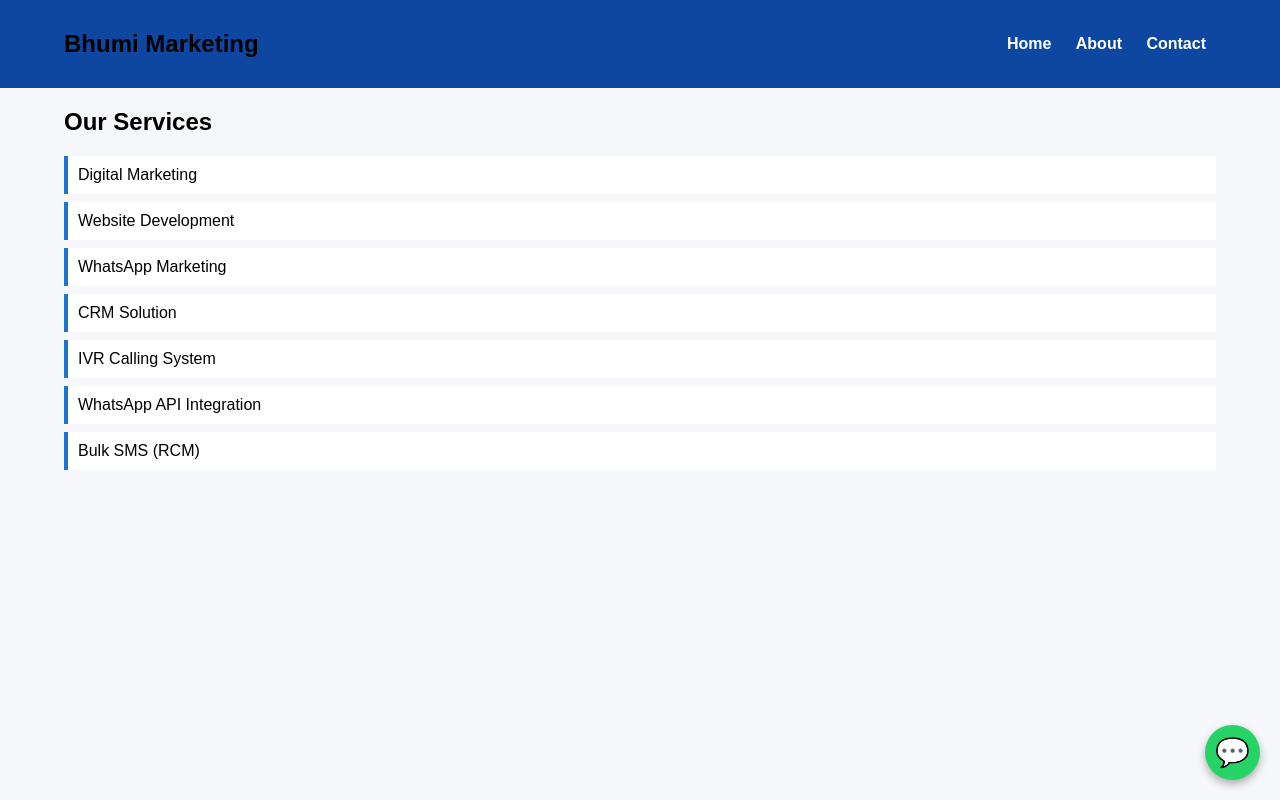
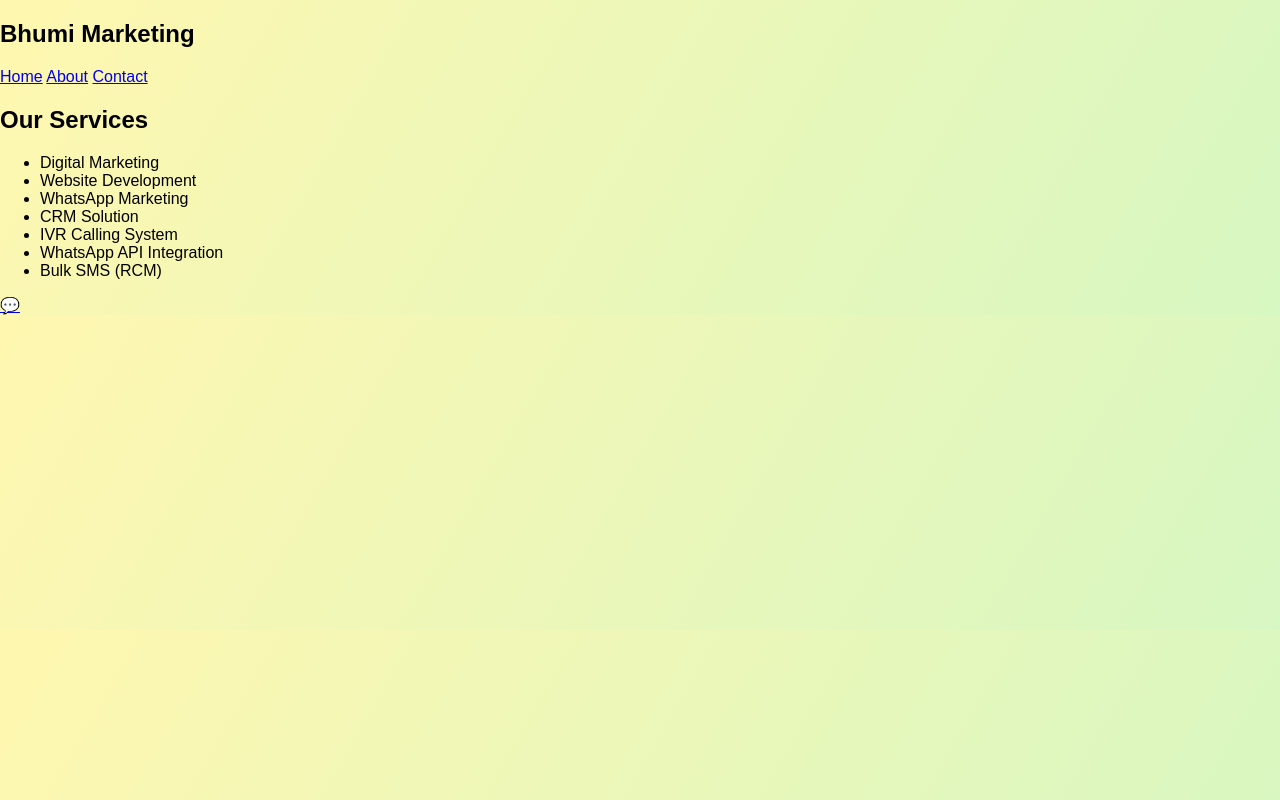
Before and after one commit to mahadevmanagementorg-prog/mahadev-website, a PHP site: page /services.html in a window 1280 px wide. Run offline with PHP 8.4, Linux system fonts and the light colour scheme.

Commit message:
Update style.css

```diff
--- a/style.css
+++ b/style.css
@@ -1,75 +1,115 @@
 body{
   margin:0;
   font-family: Arial, sans-serif;
-  background:#f5f7fa;
+  background: linear-gradient(120deg,#fff7b0,#d7f7c2);
 }
 
-header{
-  background:#0d47a1;
-  padding:10px 0;
+/* Header */
+.header{
+  padding:20px 40px;
+}
+.nav{
+  background:#fff;
+  border-radius:50px;
+  padding:15px 30px;
+  display:flex;
+  justify-content:space-between;
+  align-items:center;
+}
+.logo{
+  font-weight:bold;
+  font-size:20px;
+}
+.menu{
+  list-style:none;
+  display:flex;
+  gap:20px;
+}
+.menu li a{
+  text-decoration:none;
+  color:#333;
+  font-weight:500;
 }
 
-.container{
-  width:90%;
-  margin:auto;
-}
-
-.header-flex{
+/* Hero */
+.hero{
   display:flex;
   align-items:center;
   justify-content:space-between;
+  padding:60px;
+}
+.hero-text{
+  max-width:50%;
+}
+.tag{
+  background:#e0ffe5;
+  padding:5px 12px;
+  border-radius:20px;
+  font-size:12px;
+}
+.hero-text h1{
+  font-size:48px;
+  margin:20px 0;
+}
+.hero-text p{
+  font-size:16px;
+  color:#444;
+}
+.buttons{
+  margin-top:25px;
+}
+.btn{
+  padding:12px 22px;
+  border-radius:25px;
+  text-decoration:none;
+  margin-right:10px;
+}
+.primary{
+  background:#000;
+  color:#fff;
+}
+.outline{
+  border:1px solid #000;
+  color:#000;
 }
 
-.logo{
-  height:50px;
+/* Image */
+.hero-img img{
+  width:380px;
 }
 
-nav a{
+/* Cookie */
+.cookie{
+  position:fixed;
+  bottom:20px;
+  left:50%;
+  transform:translateX(-50%);
+  background:#222;
   color:#fff;
-  margin:0 10px;
-  text-decoration:none;
-  font-weight:bold;
+  padding:15px 25px;
+  border-radius:30px;
+  display:flex;
+  gap:15px;
+}
+.cookie button{
+  border:none;
+  padding:6px 14px;
+  border-radius:20px;
+  cursor:pointer;
 }
 
-.hero{
-  background:linear-gradient(to right,#1976d2,#0d47a1);
+/* WhatsApp */
+.whatsapp{
+  position:fixed;
+  right:20px;
+  bottom:20px;
+  background:#25d366;
   color:#fff;
-  padding:60px 20px;
-  text-align:center;
-}
-
-.services{
-  list-style:none;
-  padding:0;
-}
-
-.services li{
-  background:#fff;
-  margin:8px 0;
-  padding:10px;
-  border-left:4px solid #1976d2;
-}
-
-.contact{
-  background:#1976d2;
-  color:#fff;
-  padding:30px;
-  text-align:center;
-}
-
-/* WhatsApp Button */
-.whatsapp-float{
-  position:fixed;
   width:55px;
   height:55px;
-  bottom:20px;
-  right:20px;
-  background:#25D366;
-  color:#fff;
   border-radius:50%;
   text-align:center;
-  font-size:28px;
   line-height:55px;
+  font-size:26px;
   text-decoration:none;
-  box-shadow:0 4px 8px rgba(0,0,0,0.3);
 }
```
